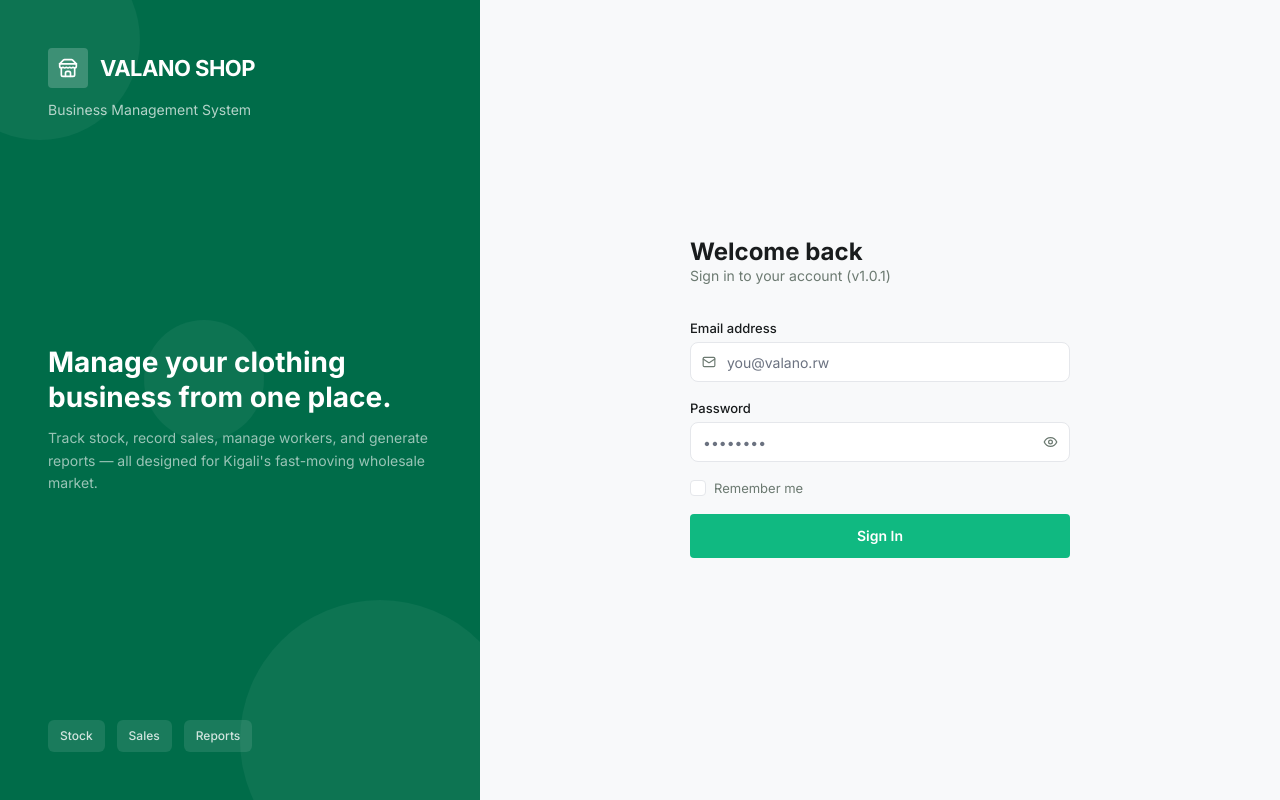
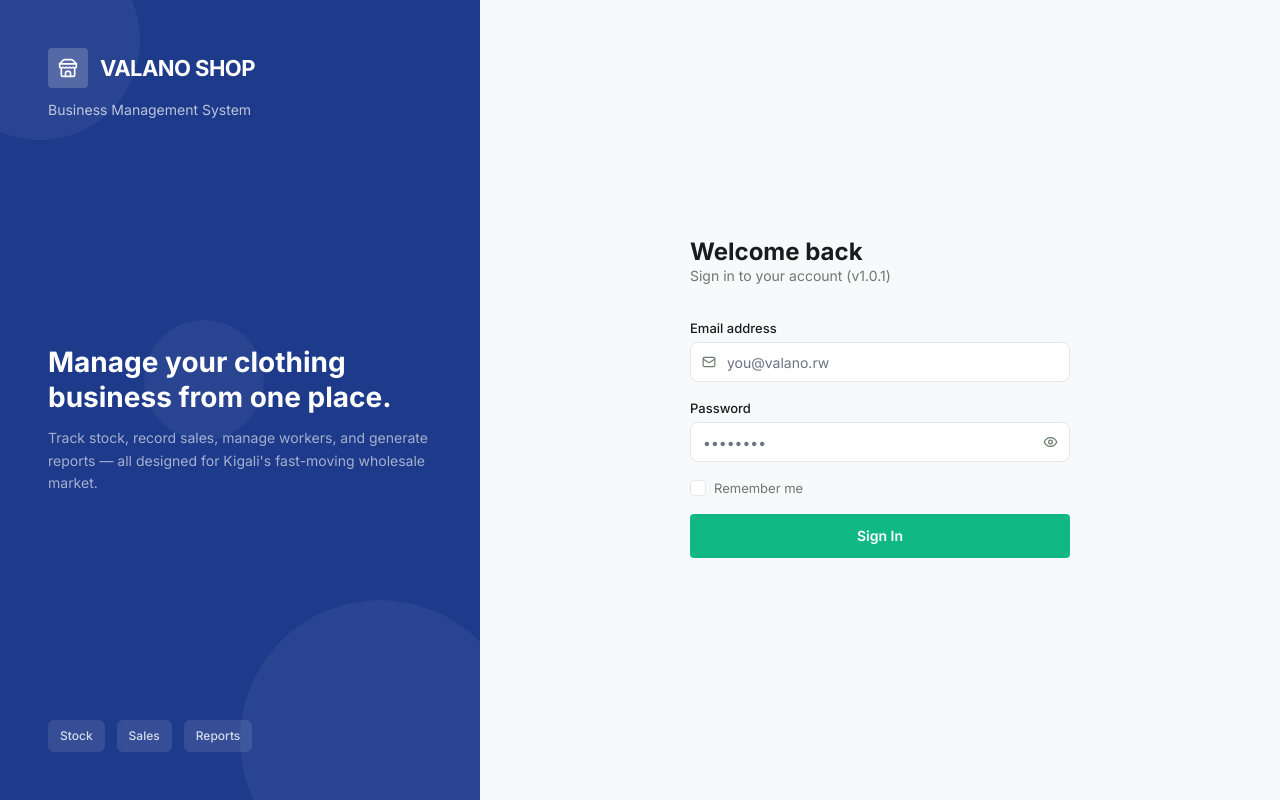
Before and after one commit to umuhozanews/valano-shop, a React (Vite) app in the folder frontend/: page /app/login in a window 1280 px wide. Built offline with nearby package versions, Linux system fonts and the light colour scheme.

Commit message:
Change login sidebar color to blue for deployment verification

```diff
--- a/frontend/src/pages/auth/Login.jsx
+++ b/frontend/src/pages/auth/Login.jsx
@@ -34,7 +34,7 @@ export default function Login() {
     <div className="min-h-screen flex">
       {/* Left panel */}
       <div className="hidden lg:flex flex-col justify-between w-[480px] shrink-0 p-12"
-           style={{ backgroundColor: "#006C49" }}>
+           style={{ backgroundColor: "#1e3a8a" }}>
         {/* Decorative shapes */}
         <div className="absolute top-0 left-0 w-[480px] h-full overflow-hidden pointer-events-none">
           <div className="absolute top-[-60px] left-[-60px] w-[200px] h-[200px] rounded-full bg-white/5" />
```
